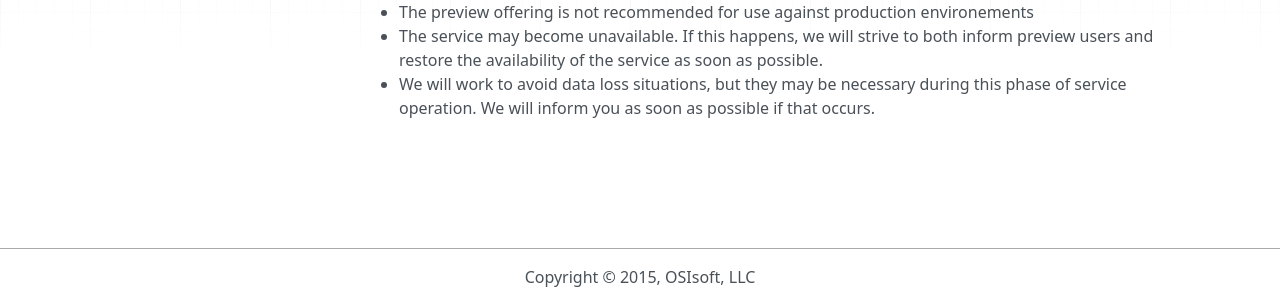
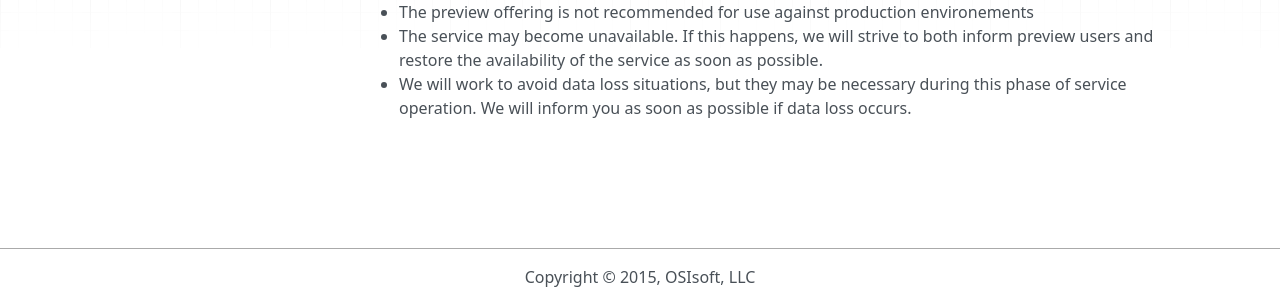
Before and after one commit to ssuryanarayanan/Qi-Docs, an MkDocs documentation site: the page built from docs/preview.md, in a window 1280 px wide. Shown: the part 258-550 px from the top of the page. Built offline with MkDocs 1.6.1, drawn with Linux system fonts in a browser that asks for light colours; nearby versions of some CDN libraries; old or Windows-style settings are respelled for this version of MkDocs.

Commit message:
Update preview.md

```diff
--- a/docs/preview.md
+++ b/docs/preview.md
@@ -5,4 +5,4 @@ Qi is currently in a closed preview phase. During the preview the service will b
 - We want your feedback. Send it to ["QiSupport@osisoft.com"](mailto: QiSupport@osisoft.com) for now and we will update you with additional ways to provide feedback as they become available
 - The preview offering is not recommended for use against production environements
 - The service may become unavailable. If this happens, we will strive to both inform preview users and restore the availability of the service as soon as possible.
-- We will work to avoid data loss situations, but they may be necessary during this phase of service operation. We will inform you as soon as possible if that occurs.
+- We will work to avoid data loss situations, but they may be necessary during this phase of service operation. We will inform you as soon as possible if data loss occurs.
```
